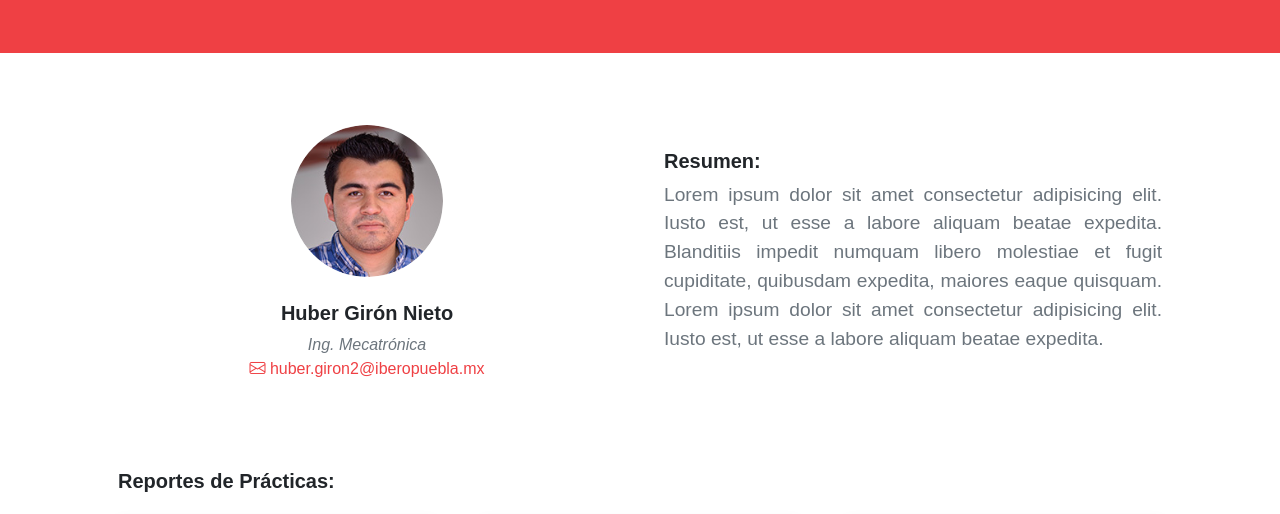
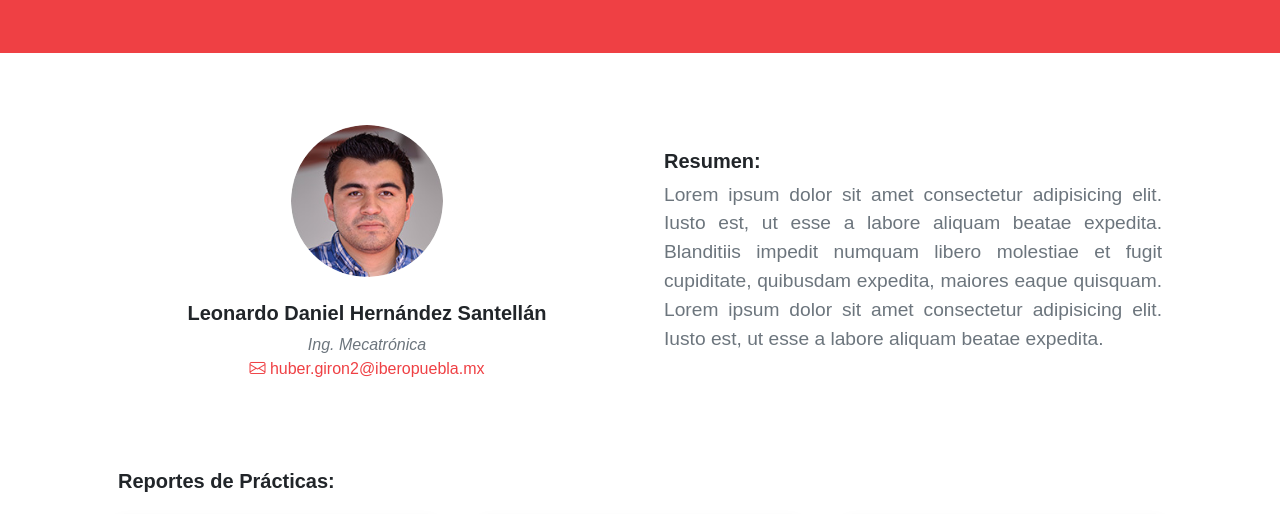
Before and after one commit to DanHdzSnt/LabElementos, a plain HTML site: page index.html in a window 1280 px wide. Shown: the part 237-751 px from the top of the page. Drawn offline with nearby package versions, Linux system fonts and the light colour scheme.

Commit message:
cambio de nombre

```diff
--- a/index.html
+++ b/index.html
@@ -57,7 +57,7 @@
                                     <div class="card-body p-4">
                                         <div class="text-center">
                                             <img class="img-fluid rounded-circle mb-4 px-4" width="200px" src="assets/Huber.jpg" alt="..." />
-                                            <h5 class="fw-bolder">Huber Girón Nieto</h5>
+                                            <h5 class="fw-bolder">Leonardo Daniel Hernández Santellán</h5>
                                             <div class="fst-italic text-muted " style="color:#ef4044;">Ing. Mecatrónica</div>
                                         </div>
                                         <div class="mb-3 text-center" style="color:#ef4044;">
```
